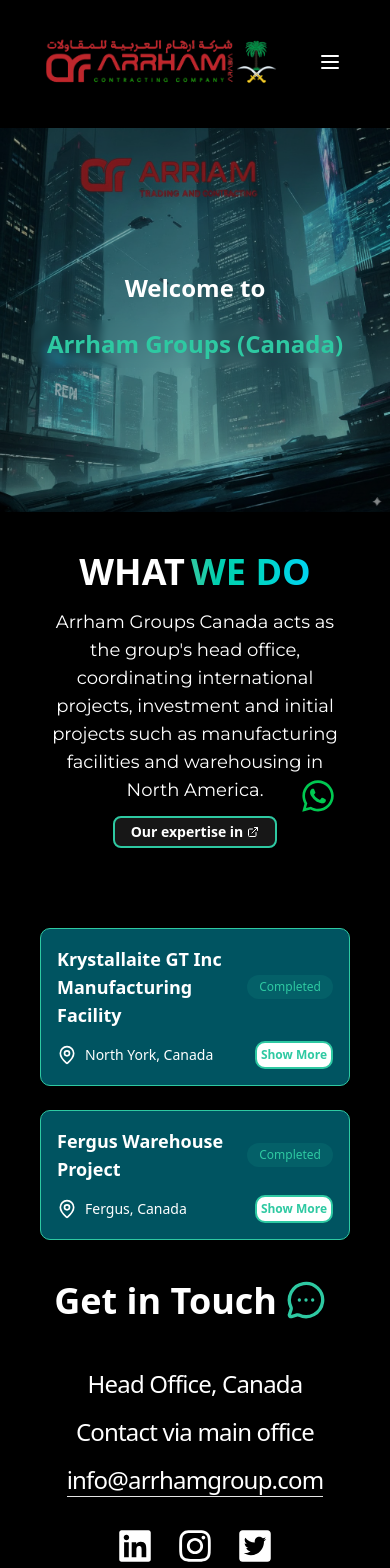
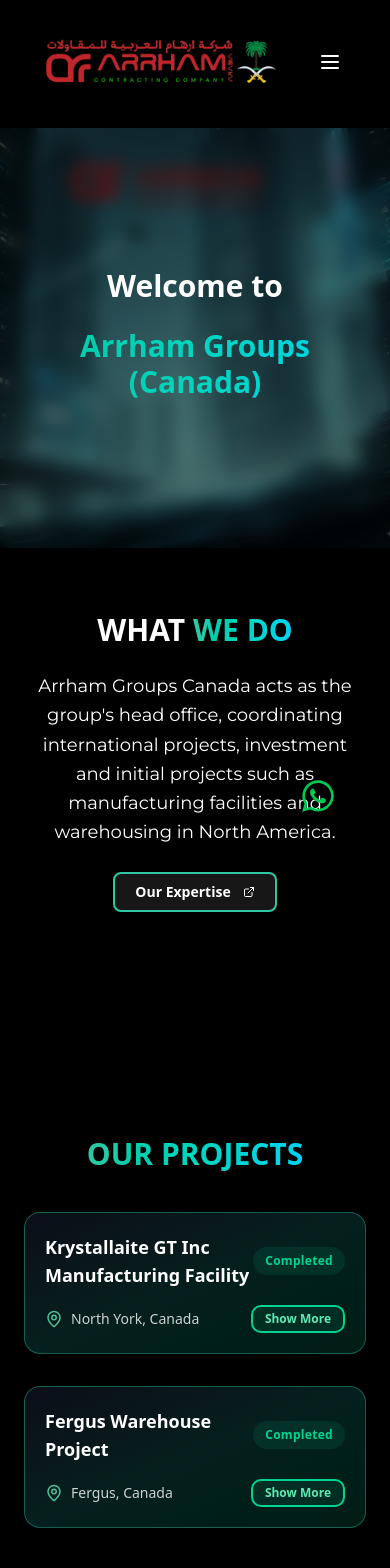
Before and after one commit to vevofiks/arrham-group, a Next.js app: page /about-us/arrham-canada in a window 390 px wide. Shown: the top 1568 px of the page. Built offline with nearby package versions, Linux system fonts and the light colour scheme.

Commit message:
fix:modal styling fixed

```diff
--- a/src/app/about-us/[slug]/CompanyDetails.jsx
+++ b/src/app/about-us/[slug]/CompanyDetails.jsx
@@ -1,6 +1,6 @@
 "use client";
 import Image from "next/image";
-import React , {useState} from "react";
+import React, { useState } from "react";
 import { motion } from "motion/react";
 import ProjectCard from "../components/ProjectsCard";
 import Modal from "../components/modal";
@@ -12,8 +12,8 @@
   HoverCard,
   HoverCardContent,
   HoverCardTrigger,
-} from "@/components/ui/hover-card"
-import { Badge } from "@/components/ui/badge"
+} from "@/components/ui/hover-card";
+import { Badge } from "@/components/ui/badge";
 
 const montserrat = MontserratFont({
   subsets: ["latin"],
@@ -21,33 +21,33 @@
 });
 
 function CompanyDetails({ companyData }) {
-  const [ isOpen , setIsOpen ] = useState(false);
-  const [selectedProject , setSelectedProject] = useState(null);
+  const [isOpen, setIsOpen] = useState(false);
+  const [selectedProject, setSelectedProject] = useState(null);
 
-  const openModal = ( index ) => {
+  const openModal = (index) => {
     setIsOpen(true);
-    const project = companyData.projects.find(project => project.id === index)
-    console.log(project)
-    setSelectedProject(project)
-  }
+    const project = companyData.projects.find((p) => p.id === index);
+    setSelectedProject(project);
+  };
 
   return (
-    <div className="">
+    <div className="text-white">
       {/* Hero Section */}
-      <div className="relative h-96 w-full overflow-hidden">
+      <div className="relative h-[420px] w-full overflow-hidden">
         <Image
           src={companyData.companyImg}
           className="h-full w-full object-cover"
           fill
           alt={companyData.name}
+          priority
         />
 
-        <div className="absolute inset-0 flex flex-col items-center justify-center gap-4 bg-black/30">
+        <div className="absolute inset-0 flex flex-col items-center justify-center gap-4 bg-black/50 backdrop-blur-sm">
           <motion.h1
             initial={{ opacity: 0, y: -40 }}
             animate={{ opacity: 1, y: 0 }}
             transition={{ duration: 0.8 }}
-            className="text-2xl md:text-5xl font-extrabold text-white"
+            className="text-3xl md:text-5xl font-bold"
           >
             Welcome to
           </motion.h1>
@@ -56,55 +56,47 @@
             initial={{ opacity: 0, scale: 0.8 }}
             animate={{ opacity: 1, scale: 1 }}
             transition={{ duration: 1, delay: 0.3 }}
-            className="text-lgreen backdrop-blur-xs px-4 py-2 text-2xl md:text-6xl text-center font-extrabold rounded-lg"
+            className="bg-gradient-to-r from-lgreen via-teal-400 to-cyan-400 bg-clip-text text-transparent px-4 py-2 text-3xl md:text-6xl text-center font-extrabold"
           >
             {companyData.name}
           </motion.h1>
         </div>
       </div>
 
-
-
       {/* About Section */}
-      <div className="p-10 text-center">
-        <motion.h1
+      <section className="px-6 py-16 text-center">
+        <motion.h2
           initial={{ opacity: 0, y: 20 }}
           whileInView={{ opacity: 1, y: 0 }}
           viewport={{ once: true }}
           transition={{ duration: 0.6 }}
-          className="text-white mb-4 text-2xl"
+          className="mb-6 text-3xl md:text-4xl font-extrabold uppercase"
         >
-          <span className="text-white text-4xl font-extrabold uppercase" >
-
-            What
+          <span className="text-white">What </span>
+          <span className="bg-gradient-to-r from-lgreen via-teal-400 to-cyan-400 bg-clip-text text-transparent">
+            We Do
           </span>
-          &nbsp;
-          <span className="bg-gradient-to-r from-lgreen via-teal-400 to-cyan-400 text-transparent text-4xl font-extrabold uppercase bg-clip-text">
-            we do
-
-          </span>
-        </motion.h1>
-
+        </motion.h2>
 
         <motion.p
           initial={{ opacity: 0 }}
           whileInView={{ opacity: 1 }}
           viewport={{ once: true }}
           transition={{ duration: 0.8, delay: 0.2 }}
-          className={`text-white text-lg max-w-3xl mx-auto ${montserrat.className} `}
+          className={`mx-auto max-w-3xl text-lg leading-relaxed opacity-90 ${montserrat.className}`}
         >
           {companyData.description}
+        </motion.p>
 
-        </motion.p>
-      <div className="mt-3" >
-
+        {/* Expertise HoverCard */}
+        <div className="mt-6 flex justify-center">
           <HoverCard>
             <HoverCardTrigger>
-            <Badge className="px-4 py-1 text-sm border-2 border-lgreen text-white font-semibold">
-              Our expertise in <ExternalLink className="inline" />
+              <Badge className="px-5 py-2 text-sm border-2 border-lgreen text-white font-semibold hover:bg-lgreen/10">
+                Our Expertise <ExternalLink className="ml-2 inline h-4 w-4" />
               </Badge>
             </HoverCardTrigger>
-          <HoverCardContent className="w-80 bg-black/70 text-gray-200">
+            <HoverCardContent className="w-80 bg-gray-900/90 text-gray-200 border border-lgreen/30">
               <p>{companyData.otherDetails?.expertise}</p>
               {companyData.contact && (
                 <a
@@ -119,12 +111,29 @@
             </HoverCardContent>
           </HoverCard>
         </div>
-      </div>
+      </section>
 
+      {/* Key Personnel */}
+      <section className="px-6 py-12">
         <KeyPersonnel personnels={companyData.keyPersonnel} />
+      </section>
+
+      {/* Projects */}
+      <section className="px-6 py-16">
+        <motion.h2
+          initial={{ opacity: 0, y: 20 }}
+          whileInView={{ opacity: 1, y: 0 }}
+          viewport={{ once: true }}
+          transition={{ duration: 0.6 }}
+          className="mb-10 text-center text-3xl md:text-4xl font-extrabold uppercase"
+        >
+          <span className="bg-gradient-to-r from-lgreen via-teal-400 to-cyan-400 bg-clip-text text-transparent">
+            Our Projects
+          </span>
+        </motion.h2>
 
         <motion.div
-        className="grid grid-cols-1 sm:grid-cols-2 lg:grid-cols-3 justify-content-center m-10 gap-6"
+          className="grid grid-cols-1 sm:grid-cols-2 lg:grid-cols-3 gap-8"
           initial="hidden"
           whileInView="show"
           viewport={{ once: true }}
@@ -132,9 +141,7 @@
             hidden: { opacity: 0 },
             show: {
               opacity: 1,
-            transition: {
-              staggerChildren: 0.2,
-            },
+              transition: { staggerChildren: 0.2 },
             },
           }}
         >
@@ -148,17 +155,22 @@
               }}
               transition={{ duration: 0.6 }}
             >
-            <ProjectCard setIsOpen={setIsOpen} project={project} index={projectIdx} />
-
+              <ProjectCard
+                setIsOpen={setIsOpen}
+                project={project}
+                index={projectIdx}
+              />
             </motion.div>
-
           ))}
         </motion.div>
+      </section>
 
+      {/* Contact Section */}
+      <section className="px-6 py-16">
+        <Contact contact={companyData.contact} />
+      </section>
 
-      <Contact contact={companyData.contact} />
-
-
+      {/* Modal */}
       <Modal
         isOpen={isOpen}
         onClose={() => setIsOpen(false)}
--- a/src/app/about-us/[slug]/page.js
+++ b/src/app/about-us/[slug]/page.js
@@ -1,10 +1,10 @@
-'use client'
 import React from 'react';
 import CompanyDetails from './CompanyDetails';
 import { branchesData } from '@/app';
-function page({params}){
+async function Page({params}){
 
-  const {slug} = React.use(params)
+  const {slug} = await params;
+  console.log(slug)
   const data = branchesData.branches.find(branch => branch.id == slug)
   return (
     <div className='mt-32'>
@@ -12,4 +12,4 @@
     </div>
   )
 }
-export default page
+export default Page
--- a/src/app/about-us/components/ProjectsCard.jsx
+++ b/src/app/about-us/components/ProjectsCard.jsx
@@ -1,56 +1,59 @@
 'use client'
 import { MapPin } from 'lucide-react';
 
-function ProjectCard({ setIsOpen , project, index }) {
-
+function ProjectCard({ setIsOpen, project, index }) {
   const getStatusColor = (status) => {
-    if (status.toLowerCase().includes('completed')) return 'text-[#2ec9a2]';
+    if (status.toLowerCase().includes('completed')) return 'text-emerald-400';
     if (status.toLowerCase().includes('progress')) return 'text-yellow-400';
     return 'text-cyan-400';
   };
 
   const getStatusBg = (status) => {
-    if (status.toLowerCase().includes('completed')) return 'bg-[#2ec9a2]/10';
+    if (status.toLowerCase().includes('completed')) return 'bg-emerald-400/10';
     if (status.toLowerCase().includes('progress')) return 'bg-yellow-400/10';
     return 'bg-cyan-400/10';
   };
+
   return (
     <div
-      className="bg-cyan-400/40 backdrop-blur-sm border border-lgreen rounded-lg p-4
-                hover:border-[#2ec9a2]/50 transition-all duration-300 hover:shadow-lg
-                hover:shadow-[#2ec9a2]/10 group"
+      className="group relative rounded-2xl border border-lgreen/40
+        bg-gradient-to-br from-gray-900/60 via-teal-900/40 to-emerald-800/30
+        backdrop-blur-md shadow-lg shadow-black/20
+        p-5 hover:shadow-emerald-900/30 hover:border-emerald-400/60
+        transition-all duration-300"
       style={{
         animationDelay: `${index * 150}ms`,
       }}
     >
-
-    <div className="flex items-center justify-between mb-3 gap-2">
-        <h4 className="text-white font-semibold text-lg">{project.name}</h4>
+      {/* Title + Status */}
+      <div className="flex items-center justify-between mb-4">
+        <h4 className="text-white font-semibold text-lg group-hover:text-emerald-300 transition-colors">
+          {project.name}
+        </h4>
         <div
-          className={`px-3 py-1 rounded-full text-xs font-medium ${getStatusBg(
-            project.status
-          )} ${getStatusColor(project.status)}`}
+          className={`px-3 py-1.5 rounded-full text-xs font-semibold tracking-wide
+            ${getStatusBg(project.status)} ${getStatusColor(project.status)}`}
         >
           {project.status}
         </div>
-
-
-
       </div>
 
-      <div className="flex items-center justify-between gap-2 text-white text-sm">
-        <div className='flex items-center' >
-          <MapPin className='mr-2' size={20} />
+      {/* Location + Action */}
+      <div className="flex items-center justify-between text-white text-sm">
+        <div className="flex items-center opacity-80 group-hover:opacity-100 transition">
+          <MapPin className="mr-2 text-emerald-300" size={18} />
           {project.location}
         </div>
 
-          <button
-
-            className='bg-white border-lgreen text-lgreen font-bold border-2 p-1 rounded-lg text-xs'
-            onClick={() => setIsOpen(true)}
-          >
-            Show More
-          </button>
+        <button
+          className="rounded-lg border-2 border-emerald-400 bg-emerald-500/10
+            px-3 py-1 text-xs font-semibold text-emerald-300
+            hover:bg-emerald-400/20 hover:text-white hover:border-emerald-300
+            transition-colors duration-200"
+          onClick={() => setIsOpen(true)}
+        >
+          Show More
+        </button>
       </div>
     </div>
   );
--- a/src/app/about-us/components/modal.jsx
+++ b/src/app/about-us/components/modal.jsx
@@ -2,48 +2,67 @@
 import React from "react";
 import Image from "next/image";
 import { X } from "lucide-react";
+import { motion, AnimatePresence } from "framer-motion";
 
 function Modal({ isOpen, onClose, project }) {
-  if (!isOpen) return null;
-
   return (
-    <div id="modal-scroll" className="fixed inset-0 z-50 flex items-center justify-center p-4 sm:p-6 md:p-8 bg-black/50">
-
-      <div
-        className="relative w-full max-h-[90vh] overflow-y-auto rounded-xl
-        bg-gradient-to-br from-black/95 via-teal-900/90 to-emerald-950/90
-        shadow-xl shadow-emerald-900/50
-        max-w-xs sm:max-w-md md:max-w-2xl lg:max-w-3xl"
+    <AnimatePresence>
+      {isOpen && (
+        <motion.div
+          id="modal-scroll"
+          initial={{ opacity: 0 }}
+          animate={{ opacity: 1 }}
+          exit={{ opacity: 0 }}
+          className="fixed inset-0 z-50 flex items-center justify-center p-4 sm:p-6 md:p-8 bg-black/80"
         >
+          {/* Modal box */}
+          <motion.div
+            initial={{ scale: 0.9, opacity: 0 }}
+            animate={{ scale: 1, opacity: 1 }}
+            exit={{ scale: 0.9, opacity: 0 }}
+            transition={{ duration: 0.25 }}
+            className="relative w-full max-h-[90vh] overflow-y-auto rounded-2xl
+              bg-gradient-to-b from-gray-900 via-teal-900/80 to-emerald-800/90
+              shadow-2xl shadow-emerald-900/50 backdrop-blur-md
+              max-w-sm sm:max-w-md md:max-w-2xl lg:max-w-3xl"
+          >
+            {/* Close button */}
             <button
-          className="absolute top-3 right-3 text-gray-100 hover:text-white transition cursor-pointer"
+              className="absolute top-4 right-4 text-gray-300 hover:text-white transition"
               onClick={onClose}
             >
               <X size={28} />
             </button>
 
+            {/* Title */}
             {project?.name && (
-          <h2 className="text-center text-lg sm:text-xl md:text-2xl text-white font-semibold mt-6 mb-4 px-4">
+              <h2 className="text-center text-xl sm:text-2xl md:text-3xl text-white font-bold mt-8 mb-6 px-6">
                 {project.name}
               </h2>
             )}
 
-        <div className="relative w-full h-60 sm:h-72 md:h-96 lg:h-[400px] px-4 sm:px-8 mb-6">
+            {/* Image wrapper */}
+            <div className="relative w-full h-64 sm:h-80 md:h-96 lg:h-[420px] px-6 mb-8">
+              <div className="relative w-full h-full rounded-xl overflow-hidden bg-black/40">
                 <Image
                   src={project?.img || "/arrham3.png"}
                   alt={project?.name || "project image"}
                   fill
-            className="object-contain rounded-lg"
+                  className="object-contain"
                 />
               </div>
+            </div>
 
+            {/* Description */}
             {project?.description && (
-          <p className="text-gray-200 text-center text-sm sm:text-base px-6 pb-6">
+              <p className="text-gray-200 text-center text-base leading-relaxed px-8 pb-10">
                 {project.description}
               </p>
             )}
-      </div>
-    </div>
+          </motion.div>
+        </motion.div>
+      )}
+    </AnimatePresence>
   );
 }
 
```
Lines whose indentation alone changed are shown as unchanged.
